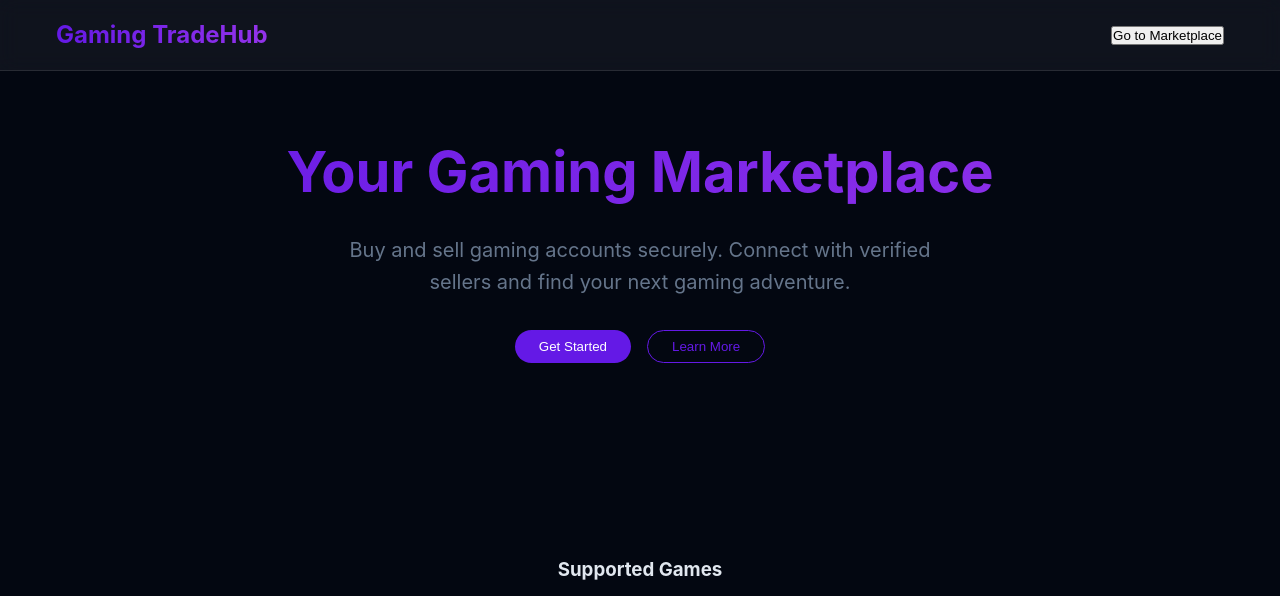
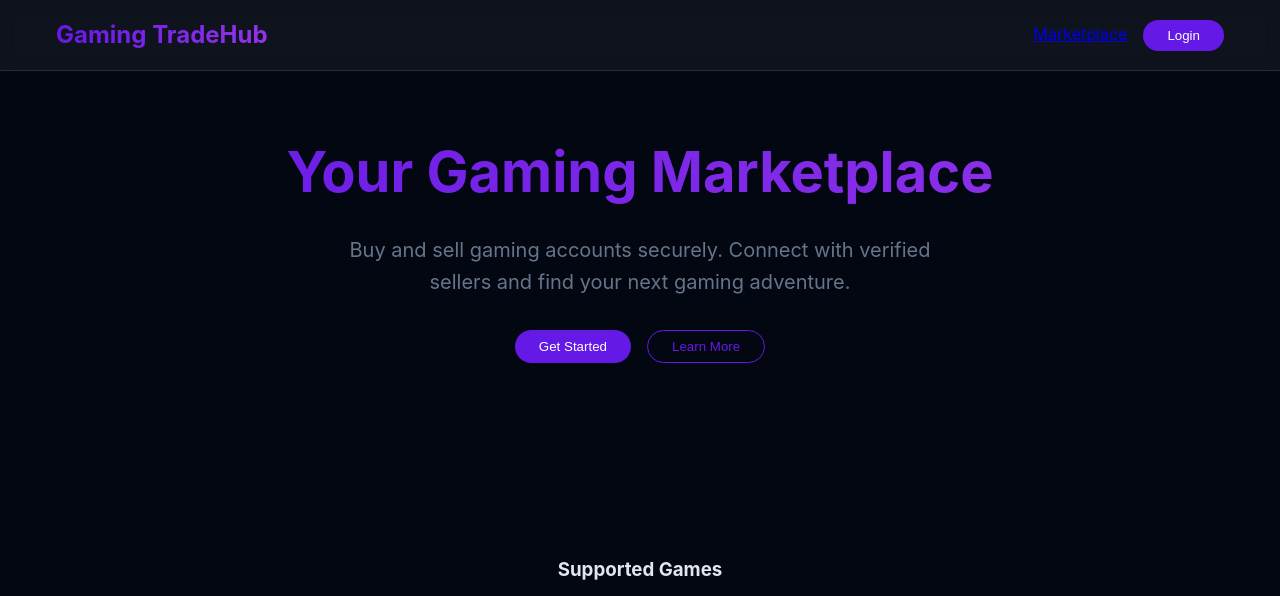
Before and after one commit to Surasss23/Gaming-TradeHub, a plain HTML site: page index.html in a window 1280 px wide. Shown: the top 596 px of the page. Drawn offline with Linux system fonts and the light colour scheme; no server answers.

Commit message:
Update index.html

```diff
--- a/index.html
+++ b/index.html
@@ -13,7 +13,8 @@
         <div class="container">
             <a href="#" class="logo">Gaming TradeHub</a>
             <div class="nav-links">
-                <button href="#marketplace" >Go to Marketplace</button>
+                <a href="#marketplace" class="nav-link">Marketplace</a>
+                <button id="authButton" class="btn btn-primary">Login</button>
             </div>
         </div>
     </nav>
```
